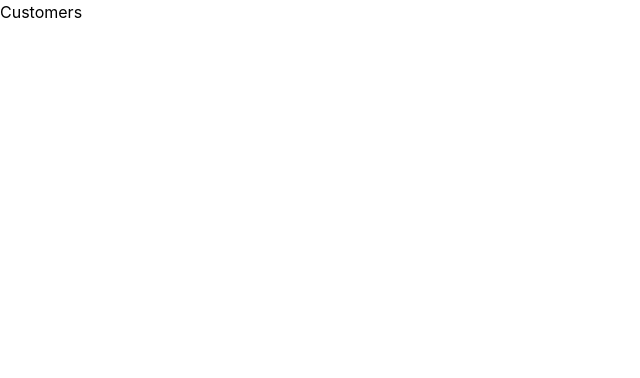
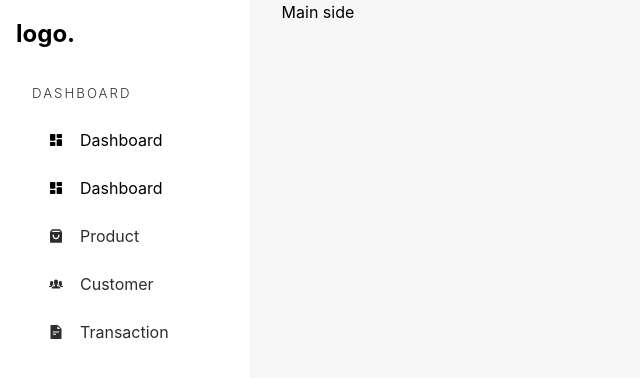
Before and after one commit to manish50kumar/admin-dashboard, a React (Vite) app: page /admin/customer in a window 1280 px wide. Shown: the top 378 px of the page, without its empty margins (0-640 px from the left). Built offline with nearby package versions, Linux system fonts and the light colour scheme.

Commit message:
AdminDashboard sideBar Reuse code of li by create a const Li

```diff
--- a/src/components/AdminSidebar.tsx
+++ b/src/components/AdminSidebar.tsx
@@ -1,5 +1,5 @@
 import { IconType } from "react-icons";
-import { Link,  useLocation } from "react-router-dom";
+import { Link,  useLocation,Location } from "react-router-dom";
 import { RiDashboardFill, RiShoppingBag3Fill, } from "react-icons/ri";
 import { AiFillFileText } from "react-icons/ai";
 import { IoIosPeople } from "react-icons/io";
@@ -7,7 +7,7 @@ import { IoIosPeople } from "react-icons/io";
 const AdminSidebar = () => {
 
   // const navigate = useNavigate();
-  // const location = useLocation();
+  const location = useLocation();
 
   return (
     <aside>
@@ -15,19 +15,21 @@ const AdminSidebar = () => {
       <div>
         <h5>Dashboard</h5>
         <ul>
-          {/* <Li
+          <Li
             url="/admin/dashboard"
             text="Dashboard"
             Icon={RiDashboardFill}
             location={location}
-          /> */}
+          />
           <li style={
               {
                  backgroundColor:location.pathname.includes("/admin/dashboard") ? "rgba(0,115,225,0.1)" : "white"
               }
             }
           >
-            <Link to={"/admin/dashboard"}>
+            <Link to={"/admin/dashboard"} style={{
+              color: location.pathname.includes("/admin/dashboard") ? "rgb(0,115,255)" : "black"
+            }} >
               <RiDashboardFill/>
               Dashboard
               </Link >
@@ -60,19 +62,26 @@ const AdminSidebar = () => {
   )
 };
 
-// interface LiProps {
-//   url: string,
-//   text: string,
-//   location: Location,
-//   Icon: IconType
-// }
-// const Li = ({url,location,Icon,text}:LiProps) => (
-//   <li>
-//     <Link to={url}>
-//       <Icon/>
-//       {text}
-//     </Link>
-//   </li>
-// )
+interface LiProps {
+  url: string,
+  text: string,
+  location: Location,
+  Icon: IconType
+}
+const Li = ({url,location,Icon,text}:LiProps) => (
+  <li style={
+              {
+                 backgroundColor:location.pathname.includes(url) ? "rgba(0,115,225,0.1)" : "white"
+              }
+            }
+          >
+            <Link to={url} style={{
+              color: location.pathname.includes(url) ? "rgb(0,115,255)" : "black"
+            }} >
+              <Icon/>
+              {text}
+              </Link >
+        </li>
+)
 
 export default AdminSidebar
--- a/src/pages/Customers.tsx
+++ b/src/pages/Customers.tsx
@@ -1,6 +1,17 @@
+import AdminSidebar from "../components/AdminSidebar"
+
 const Customers = () => {
   return (
-    <div>Customers</div>
+    <div className="adminContainer">
+
+      {/* SideBar */}
+
+      <AdminSidebar />
+
+      {/* Main */}
+
+      <main>Main side </main>
+    </div>
   )
 }
 export default Customers
--- a/src/pages/Products.tsx
+++ b/src/pages/Products.tsx
@@ -1,6 +1,17 @@
+import AdminSidebar from "../components/AdminSidebar"
+
 const Products = () => {
   return (
-    <div>Products</div>
+    <div className="adminContainer">
+
+      {/* SideBar */}
+
+      <AdminSidebar />
+
+      {/* Main */}
+
+      <main>Main side </main>
+    </div>
   )
 }
 export default Products
--- a/src/pages/Transactions.tsx
+++ b/src/pages/Transactions.tsx
@@ -1,6 +1,17 @@
+import AdminSidebar from "../components/AdminSidebar"
+
 const Transactions = () => {
   return (
-    <div>Transactions</div>
+    <div className="adminContainer">
+
+      {/* SideBar */}
+
+      <AdminSidebar />
+
+      {/* Main */}
+
+      <main>Main side </main>
+    </div>
   )
 }
 export default Transactions
```
